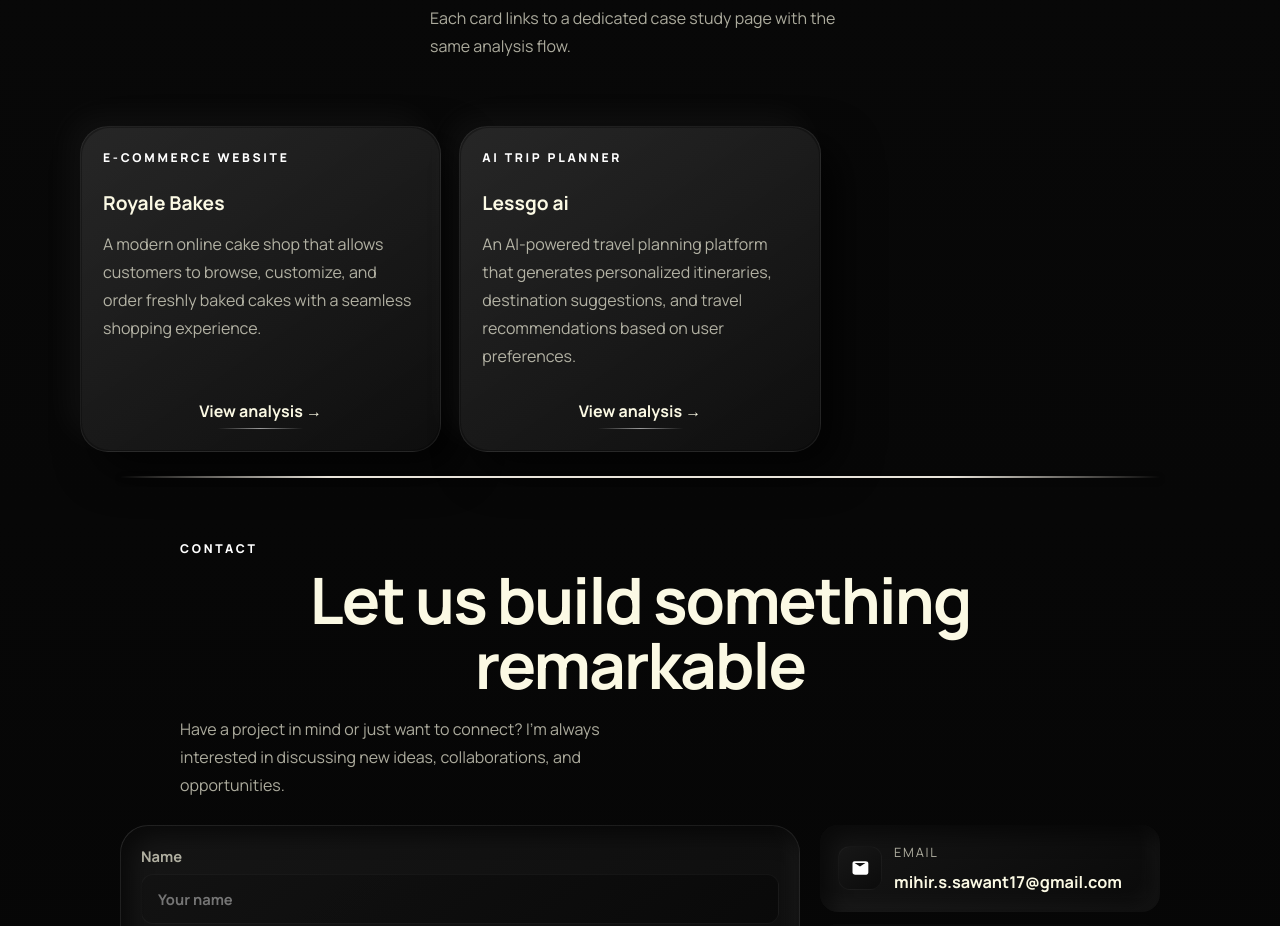
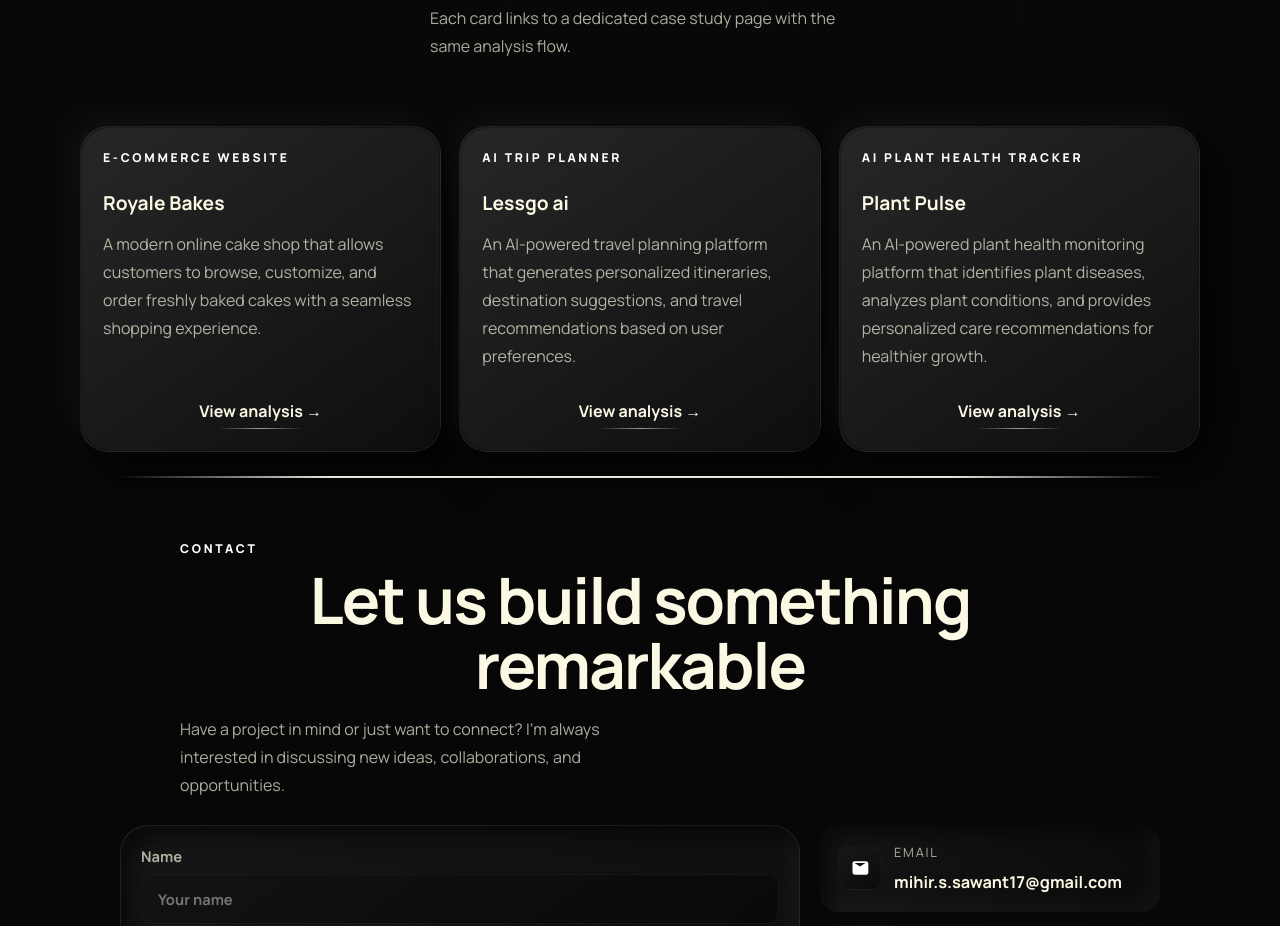
Before and after one commit to itsmierrrrr/Project-Analysis, a React (Vite) app: page /#/ in a window 1280 px wide. Shown: the part 1080-2006 px from the top of the page. Built offline with nearby package versions, Linux system fonts and the light colour scheme.

Commit message:
add new project

```diff
--- a/src/data/projects.js
+++ b/src/data/projects.js
@@ -64,6 +64,38 @@ export const projects = [
     { label: "Goal", value: "Simplify Trip Planning" },
   ],
   },
+  {
+  slug: "plantpulse",
+  title: "Plant Pulse",
+  category: "AI Plant Health Tracker",
+  summary:
+    "An AI-powered plant health monitoring platform that identifies plant diseases, analyzes plant conditions, and provides personalized care recommendations for healthier growth.",
+  overview:
+    "Plant Pulse helps plant owners monitor and improve plant health through AI-powered image analysis. Users can upload plant images, receive detailed health assessments, track previous analyses, and follow personalized care recommendations from an intuitive dashboard.",
+  problem:
+    "Plant diseases and nutrient deficiencies are often difficult to identify without expert knowledge. Many plant owners struggle to recognize early signs of stress, resulting in delayed treatment and reduced plant health.",
+  designProcess: [
+    "Designed a clean, dashboard-focused interface for effortless plant monitoring.",
+    "Created a simple image upload flow that delivers AI-powered health analysis in seconds.",
+    "Organized health reports, history, and care recommendations into an easy-to-navigate experience."
+  ],
+  development:
+    "Built with a React + Vite frontend and a Node.js + Express backend, integrating AI-powered plant analysis, secure authentication, analysis history, and a responsive interface optimized for desktop and mobile devices.",
+  challenges: [
+    "Providing accurate and meaningful plant health insights from uploaded images.",
+    "Presenting technical health information in a way that is easy for beginners to understand.",
+    "Maintaining a fast and seamless user experience while processing AI-powered image analysis."
+  ],
+  results:
+    "The platform enables users to detect plant health issues early, receive personalized care recommendations, and maintain a complete history of plant analyses, making plant care simpler and more effective.",
+  learnings:
+    "Building AI-powered applications requires balancing intelligent predictions with clear explanations. A well-designed user experience makes advanced AI insights accessible and actionable for everyday users.",
+  metrics: [
+    { label: "Focus", value: "AI Plant Health Monitoring" },
+    { label: "Technology", value: "AI Image Analysis" },
+    { label: "Goal", value: "Early Disease Detection & Smart Plant Care" },
+  ],
+  },
   /*{
     slug: "forge",
     title: "Forge Studio",
```
